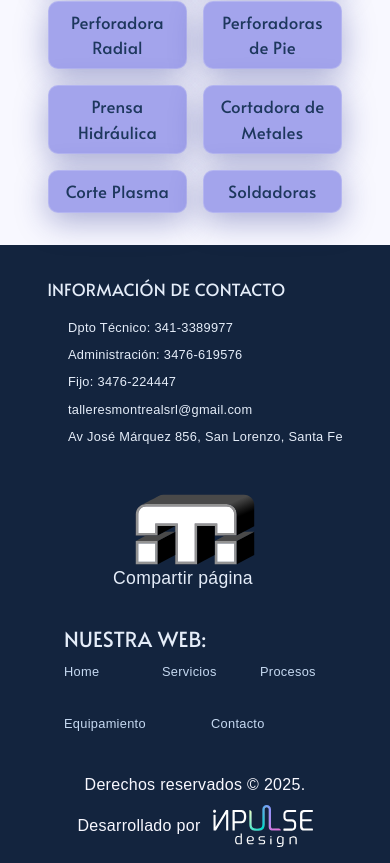
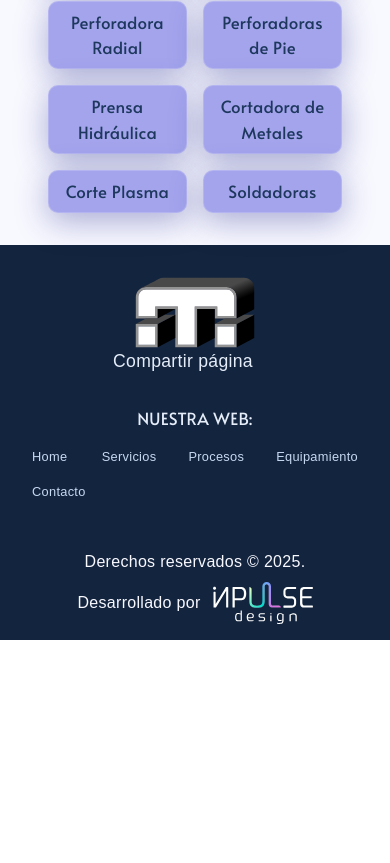
Before and after one commit to EmiLongo/talleres-montreal-react, a React (Vite) app: page / in a window 390 px wide. Shown: the part 6607-7470 px from the top of the page. After the commit the page ends 7247 px from the top, so only its background shows below. Built offline with nearby package versions, Linux system fonts and the light colour scheme; some icons are missing; a web font is replaced by a local one.

Commit message:
md footer - se elimina la info de contacto y se acomoda el responsive

```diff
--- a/src/shared/Layout/components/Footer.tsx
+++ b/src/shared/Layout/components/Footer.tsx
@@ -20,7 +20,6 @@ import {
   ParagraphLight,
   Text1,
   Text2,
-  Title1,
   Title2,
 } from "@/theme/textStyles";
 
@@ -49,7 +48,7 @@ export const Footer: React.FC = () => {
     display: "flex",
     listStyleType: "none",
     margin: 0,
-    gap: "2rem",
+    gap: {xs: "1.5rem", md: "2rem"},
     flexWrap: "wrap",
   });
 
@@ -63,7 +62,7 @@ export const Footer: React.FC = () => {
 
   const FooterListItem = styled(ListItem)({
     flex: 1,
-    padding: 0,
+    paddingRight: {xs: "0.5rem", md: "1rem"},
   });
 
   // Función para compartir URL
@@ -86,7 +85,8 @@ export const Footer: React.FC = () => {
 
   return (
     <StyledFooter id="footer">
-      <Container maxWidth="lg">
+      <Container maxWidth="lg"
+      >
         <Box
           id="footerContainer"
           sx={{
@@ -96,7 +96,7 @@ export const Footer: React.FC = () => {
             gap: { xs: 4 },
           }}
         >
-          <Box
+          {/* <Box
             id="footerLeft"
             sx={{
               display: "flex",
@@ -127,10 +127,11 @@ export const Footer: React.FC = () => {
                 </Text2>
               ))}
             </Box>
-          </Box>
+          </Box> */}
+
 
           <Box
-            id="footerRight"
+            id="footerLeft"
             sx={{
               maxWidth: "100%",
               display: "flex",
@@ -171,8 +172,9 @@ export const Footer: React.FC = () => {
                 />
               </Box>
             </Box>
-            <Box sx={{ paddingX: {xs:"3rem", sm: 0} }}>
-              <Title1 sx={{ color: palette.primary[100] }}>NUESTRA WEB:</Title1>
+          </Box>
+            <Box id="footerRight">
+              <Title2 sx={{ color: palette.primary[100], textAlign: "center" }}>NUESTRA WEB:</Title2>
               <FooterList>
                 <FooterListItem id="footerListItem-home">
                   <FooterLink href="#home">
@@ -191,7 +193,6 @@ export const Footer: React.FC = () => {
                 ))}
               </FooterList>
             </Box>
-          </Box>
         </Box>
         <Box
           id="footerBottom"
```
